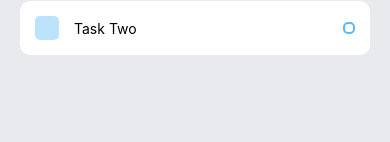
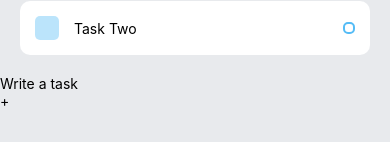
Before and after one commit to gteixi/ToDoList-ReactNative, a React Native app: screen / in a window 390 px wide. Shown: the part 182-324 px from the top of the page. Built offline with nearby package versions, Linux system fonts and the light colour scheme.

Commit message:
Add TextInput to add new task

```diff
--- a/App.js
+++ b/App.js
@@ -1,6 +1,6 @@
 import { StatusBar } from 'expo-status-bar';
 import React from 'react';
-import { StyleSheet, Text, View } from 'react-native';
+import { KeyboardAvoidingView, Platform, StyleSheet, Text, TextInput, TouchableOpacity, View } from 'react-native';
 import Task from './components/Task';
 
 
@@ -19,6 +19,19 @@ export default function App() {
           </View>
 
       </View>
+
+      <KeyboardAvoidingView
+        behavior={Platform.OS === "ios" ? "padding" : "height"}
+        style={styles.writeTaskWrapper}
+      >
+        <TextInput style={styles.input} placeholder={"Write a task"}></TextInput>
+
+        <TouchableOpacity>
+          <View style={styles.addWrapper}>
+            <Text style={styles.addText}>+</Text>
+          </View>
+        </TouchableOpacity>
+      </KeyboardAvoidingView>
       </View>
   );
 }
```
